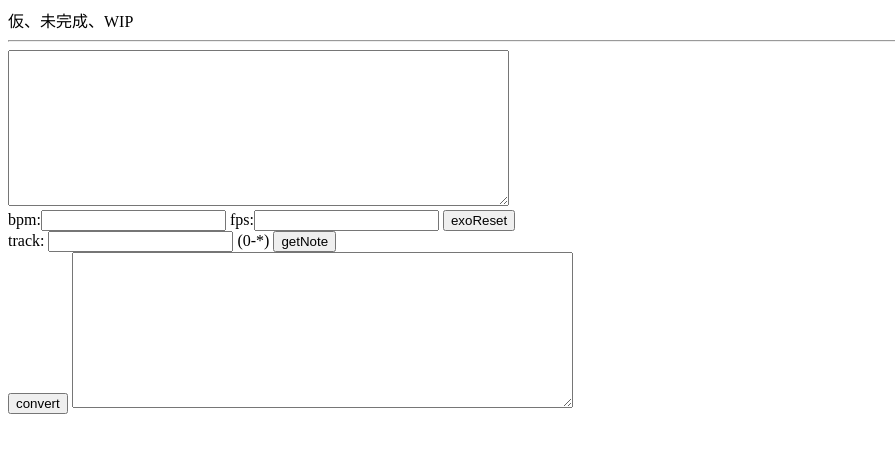
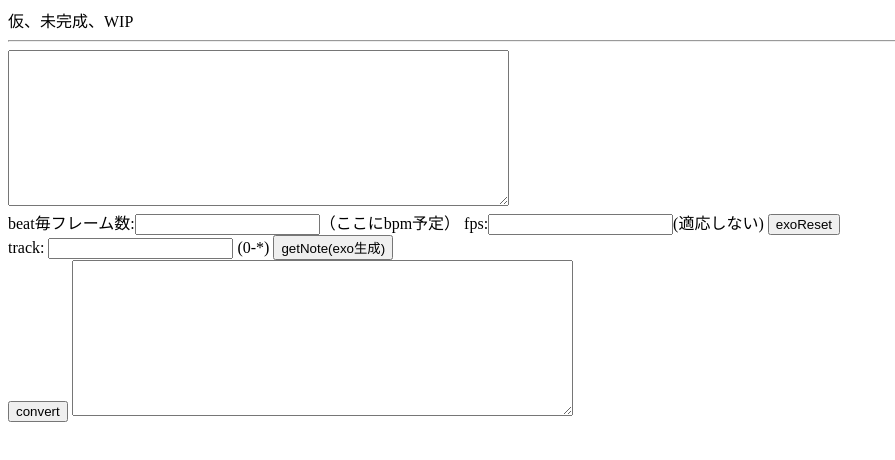
Before and after one commit to nasuorbit/ng-it-exo, a website with bundled scripts: page src/index.html in a window 1280 px wide. Shown: the whole page, without its empty margins (0-895 px from the left). Built offline with nearby package versions, Linux system fonts and the light colour scheme.

Commit message:
kari fix

```diff
--- a/docs/index.html
+++ b/docs/index.html
@@ -1 +1 @@
-<!DOCTYPE html><html lang="ja"> <head> <meta charset="UTF-8"> <meta name="viewport" content="width=device-width, initial-scale=1.0"> <meta http-equiv="X-UA-Compatible" content="ie=edge"> <title>Document</title> </head> <body> 仮、未完成、WIP <hr> <textarea name="input-textarea" id="input-textarea" cols="60" rows="10"></textarea> <div> bpm:<input type="text" id="bpm-input"> fps:<input type="text" id="fps-input"> <button id="exo-reset-btn">exoReset</button> </div> <div> track: <input type="text" id="track-cnt-input"> (0-*) <button id="get-note-btn">getNote</button> </div> <button id="convert-btn">convert</button> <textarea name="output-textarea" id="output-textarea" cols="60" rows="10"></textarea> <script src="/src.1b572d4a.js"></script> </body> </html>
+<!DOCTYPE html><html lang="ja"> <head> <meta charset="UTF-8"> <meta name="viewport" content="width=device-width, initial-scale=1.0"> <meta http-equiv="X-UA-Compatible" content="ie=edge"> <title>Document</title> </head> <body> 仮、未完成、WIP <hr> <textarea name="input-textarea" id="input-textarea" cols="60" rows="10"></textarea> <div> beat毎フレーム数:<input type="text" id="bpm-input">（ここにbpm予定） fps:<input type="text" id="fps-input">(適応しない) <button id="exo-reset-btn">exoReset</button> </div> <div> track: <input type="text" id="track-cnt-input"> (0-*) <button id="get-note-btn">getNote(exo生成)</button> </div> <button id="convert-btn">convert</button> <textarea name="output-textarea" id="output-textarea" cols="60" rows="10"></textarea> <script src="src.1b572d4a.js"></script> </body> </html>
--- a/package.json
+++ b/package.json
@@ -4,7 +4,7 @@
   "main": "index.js",
   "scripts": {
     "dev": "parcel src/index.html",
-    "build": "parcel build ./src/index.html -d docs"
+    "build": "parcel build ./src/index.html -d docs --public-url ./"
   },
   "license": "MIT",
   "devDependencies": {
--- a/src/index.html
+++ b/src/index.html
@@ -11,13 +11,13 @@
   <hr>
   <textarea name="input-textarea" id="input-textarea" cols="60" rows="10"></textarea>
   <div>
-      bpm:<input type="text" id="bpm-input">
-      fps:<input type="text" id="fps-input">
+      beat毎フレーム数:<input type="text" id="bpm-input">（ここにbpm予定）
+      fps:<input type="text" id="fps-input">(適応しない)
       <button id="exo-reset-btn">exoReset</button>
   </div>
   <div>
     track: <input type="text" id="track-cnt-input"> (0-*)
-    <button id="get-note-btn">getNote</button>
+    <button id="get-note-btn">getNote(exo生成)</button>
   </div>
 
   <button id="convert-btn">convert</button>
```
Also changed, not shown: 1 other file.
